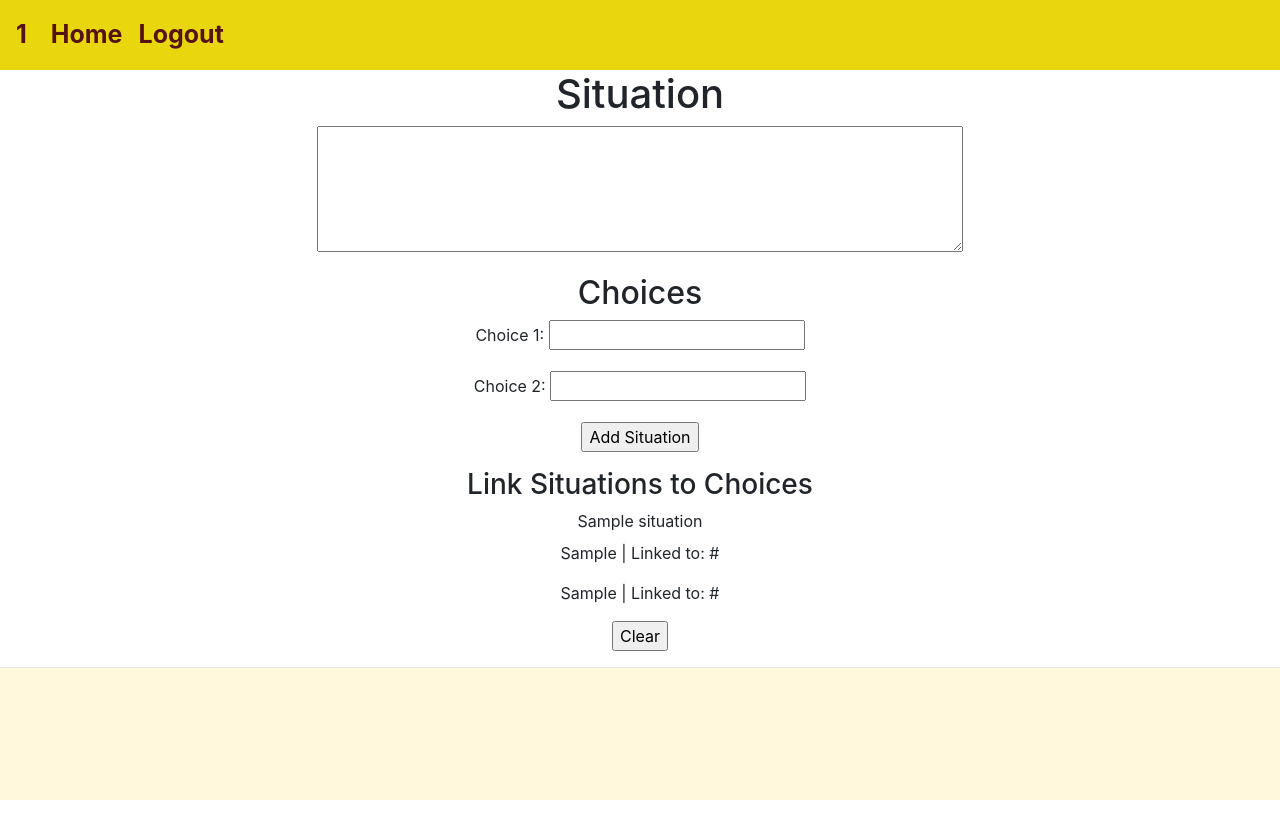
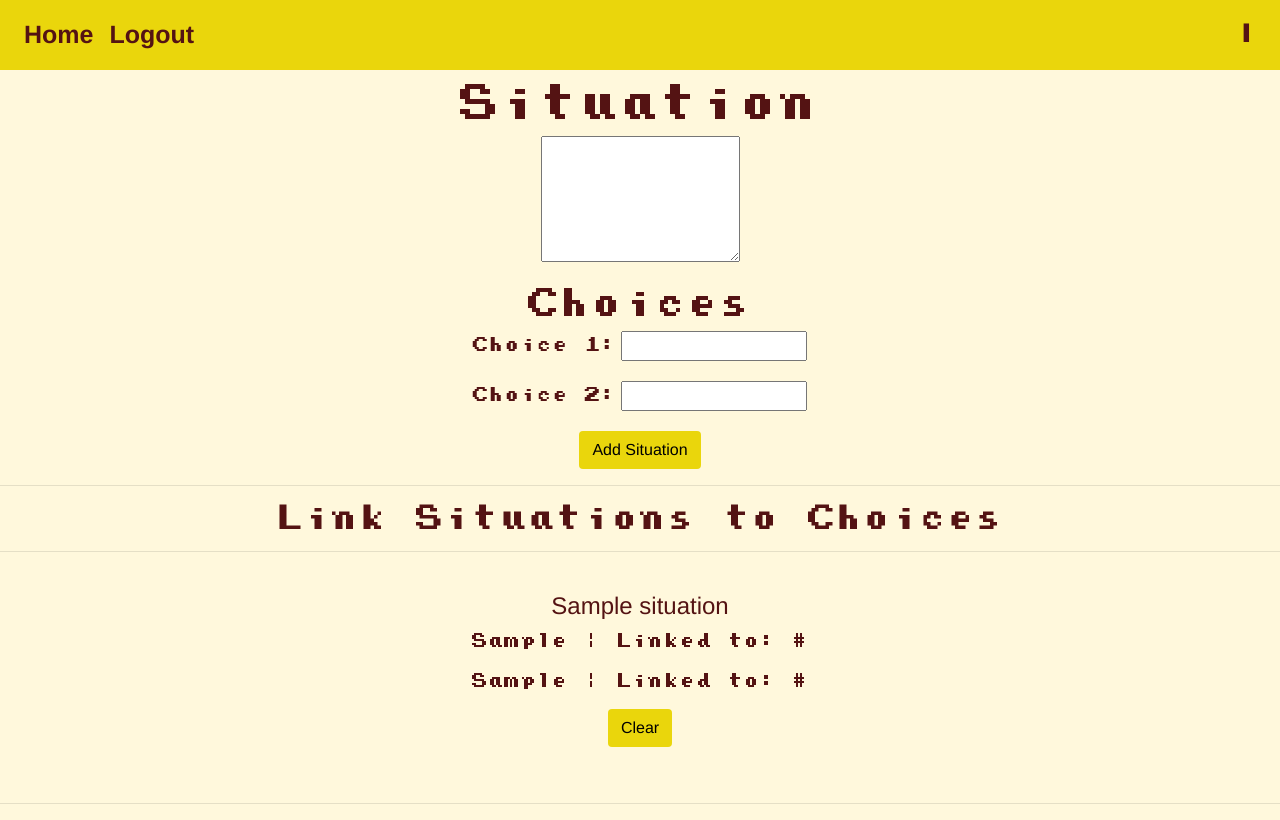
Before and after one commit to CS253-F20/project-cyoagen, a Flask app: template templates/create_game.html in a window 1280 px wide. Run offline with Flask 2, Linux system fonts and the light colour scheme; the template is opened without the code that fills it: most values are stand-ins (such as "Sample title", 1, 10 or a date in 2020).

Commit message:
Continued work on transitioning to Bootstrap. Pages now have color and font incorporated in addition to more layout changes

```diff
--- a/app.py
+++ b/app.py
@@ -66,7 +66,7 @@ def homepage():
 
 @app.route('/account')
 def account_page():
-    return render_template('create_account.html')
+    return render_template('create_account.html', Page="Account Creation")
 
 
 @app.route('/create_account', methods=["POST"])
@@ -145,7 +145,7 @@ def create_page():
     cur = db.execute('SELECT option1, option2, situation, id, linked_situation1, linked_situation2 FROM choices '
                      'where username = ? AND game_id = ?', [session['username'], game_id])
     choices = cur.fetchall()
-    return render_template('create_game.html', gameID=game_id, choices=choices)
+    return render_template('create_game.html', gameID=game_id, choices=choices, Page='Game Creation')
 
 
 @app.route('/create_handler', methods=['POST'])
@@ -185,7 +185,7 @@ def create_title_page():
     if 'username' not in session:
         return redirect(url_for('login_page'))
     else:
-        return render_template('create_title.html')
+        return render_template('create_title.html', Page='Title Creation')
 
 
 @app.route('/linking_handler', methods=['POST'])
--- a/static/style.css
+++ b/static/style.css
@@ -10,24 +10,40 @@
 }
 /*Font by Ænigma Fonts */
 
-html {
+html body{
   font-family: Helvetica;
   color: #541313;
   background-color: cornsilk;
 }
 
+.standard_color {
+  color: #541313;
+  background-color: cornsilk;
+}
+
+.top-marg {
+  margin-top: 10px;
+}
 #app_title {
   color: #541313;
   background-color: cornsilk;
   font-family: Game;
+  margin-top: 30px;
 }
 .navbar {
   background-color: #EAD60C;
 }
 
-.navbar-custom .nav-link, .navbar-custom .navbar-brand {
+.navbar-custom .nav-link {
   color: #541313;
   font-family: sans-serif Lucida Console;
+  font-weight: bold;
+  font-size: 25px;
+}
+
+.navbar-custom .navbar-brand {
+  color: #541313;
+  font-family: Game;
   font-weight: bold;
   font-size: 25px;
 }
@@ -35,3 +51,12 @@ html {
 a.nav-link:hover, a.nav-link:focus {
   color: black;
 }
+
+.btn-color {
+  background-color: #EAD60C;
+  color:black;
+}
+
+.big-head {
+  font-family: Star;
+}
--- a/templates/create_account.html
+++ b/templates/create_account.html
@@ -3,7 +3,7 @@
       {% for message in get_flashed_messages() %}
         <div class="flash">{{ message }}</div>
       {% endfor %}
-    <form action="{{ url_for('create_account') }}" method="post" class="create_account">
+    <form class="col-lg-6 offset-lg-3 top-marg"action="{{ url_for('create_account') }}" method="post" class="create_account">
         <div class="form-group">
             <label for="username">Username: </label>
             <input class="form-control" type="text" name="username">
--- a/templates/create_game.html
+++ b/templates/create_game.html
@@ -1,39 +1,41 @@
 {% extends "layout.html" %}
 {% block body %}
     <!-- Code for creating a choice section -->
-         <form class="text-center" action="{{ url_for('create_handler') }}" method="post">
+         <form class="text-center col-lg-6 offset-lg-3 top-marg" action="{{ url_for('create_handler') }}" method="post">
             <div class="form-group">
-                <h1> Situation </h1>
-                <textarea id="situation" rows="5" cols="61" name='Situation'></textarea>
+                <h1 class="big-head"> Situation </h1>
+                <textarea id="situation" rows="5" name='Situation'></textarea>
             </div>
             <div>
-                <h2> Choices </h2>
+                <h2 class="big-head"> Choices </h2>
                     <div class="form-group">
-                        <label> Choice 1:</label>
-                        <input type="text" class="Choices" name="ChoiceOne">
+                        <label class="big-head"> Choice 1:</label>
+                        <input type="text" name="ChoiceOne">
                     </div>
                     <div class="form-group">
-                        <label class="Choices_Lead"> Choice 2: </label>
+                        <label class="big-head"> Choice 2: </label>
                         <input type="text" class="Choices" name="ChoiceTwo">
                     </div>
             </div>
             <div class="form-group">
-                <input type="submit" value="Add Situation" class="Save">
+                <input type="submit" value="Add Situation" class="btn btn-color">
             </div>
             <input type="hidden" value="{{ gameID }}" name="game_id"  />
         </form>
-        <h3 class="text-center">Link Situations to Choices</h3>
+        <hr>
+        <h3 class="text-center big-head">Link Situations to Choices</h3>
+        <hr>
 
     <!--Code for linking choices section -->
     {% for choice in choices %}
         <!-- if a situation does not have its choices linked to another situation, then display it on the page with
         dropdown menus that allow the user to link situations to its choices -->
         {% if choice.linked_situation1 == None %}
-                   <form class="text-center" action="{{ url_for('linking_handler')}}" method="post">
+                   <form class="text-center col-lg-6 offset-lg-3" action="{{ url_for('linking_handler')}}" method="post">
                        <input type="hidden" value="{{ choice.id }}" name="id"  />
                        <h4> {{ choice.situation }}</h4>
                             <div>
-                                <label> {{ choice.option1 }} </label>
+                                <label class="big-head"> {{ choice.option1 }} </label>
                                <!--This creates a dropdown of available situations to link the choice to-->
                                    <select name="linked_situation1" id="linked_situation1">
                                        {% for link_choice in choices %}
@@ -44,7 +46,7 @@
                                    </select>
                            </div>
                            <div>
-                                <label> {{ choice.option2 }} </label>
+                                <label class="big-head"> {{ choice.option2 }} </label>
                                    <select name="linked_situation2" id="linked_situation2">
                                        {% for link_choice in choices %}
                                            {% if link_choice.situation != choice.situation %}
@@ -55,34 +57,30 @@
                            </div>
                            <div>
                                <input type="hidden" value="{{ gameID }}" name="game_id"  />
-                               <input type="submit" value="Link" class="link_submit" id="link_submit">
+                               <input type="submit" value="Link" class="btn btn-color">
                            </div>
                    </form>
                 <!-- This is a form that allows the user to designate a situation as the beginning of a game. Once they
                 do so, they will be taken to the title creation screen. Note: This will likely be changed soon. -->
-                <form class = "link" action="{{ url_for('create_title_page')}}" method="post">
-                    <input type="hidden" value="{{ choice.id }}" name="id"  />
-                    <input type="submit" value="First Situation" id="first_submit">
-                </form>
             <hr>
         <!--Otherwise, display the situation with its choices and what other situations they are linked to. The code
         also provides the user with a button that will clear the linked situations in case they want to change what
         is linked. -->
         {% else %}
-             <form class="text-center" action="{{ url_for('clearlink_handler')}}" method="post">
+             <form class="text-center p-4" action="{{ url_for('clearlink_handler')}}" method="post">
                <input type="hidden" value="{{ choice.id }}" name="id"  />
-               <label> {{ choice.situation }}</label>
-                   <div class="form-group">
+               <h4> {{ choice.situation }}</h4>
+                   <div class="form-group big-head">
                        {{ choice.option1 }} |
                        Linked to: {{ choice.linked_situation1 }}
                    </div>
-                   <div class="form-group">
+                   <div class="form-group big-head">
                         {{ choice.option2 }} |
                         Linked to: {{ choice.linked_situation2 }}
                    </div>
                    <div class="form-group">
                        <input type="hidden" value="{{ gameID }}" name="game_id"  />
-                       <input type="submit" value="Clear" class="link_submit" id="clear_submit">
+                       <input type="submit" value="Clear" class="btn btn-color">
                    </div>
              </form>
             <hr>
```
Also changed, not shown: templates/Home.html (+4 -4 lines), templates/create_title.html (+4 -4 lines), templates/layout.html (+27 -16 lines), templates/login.html (+5 -5 lines).
